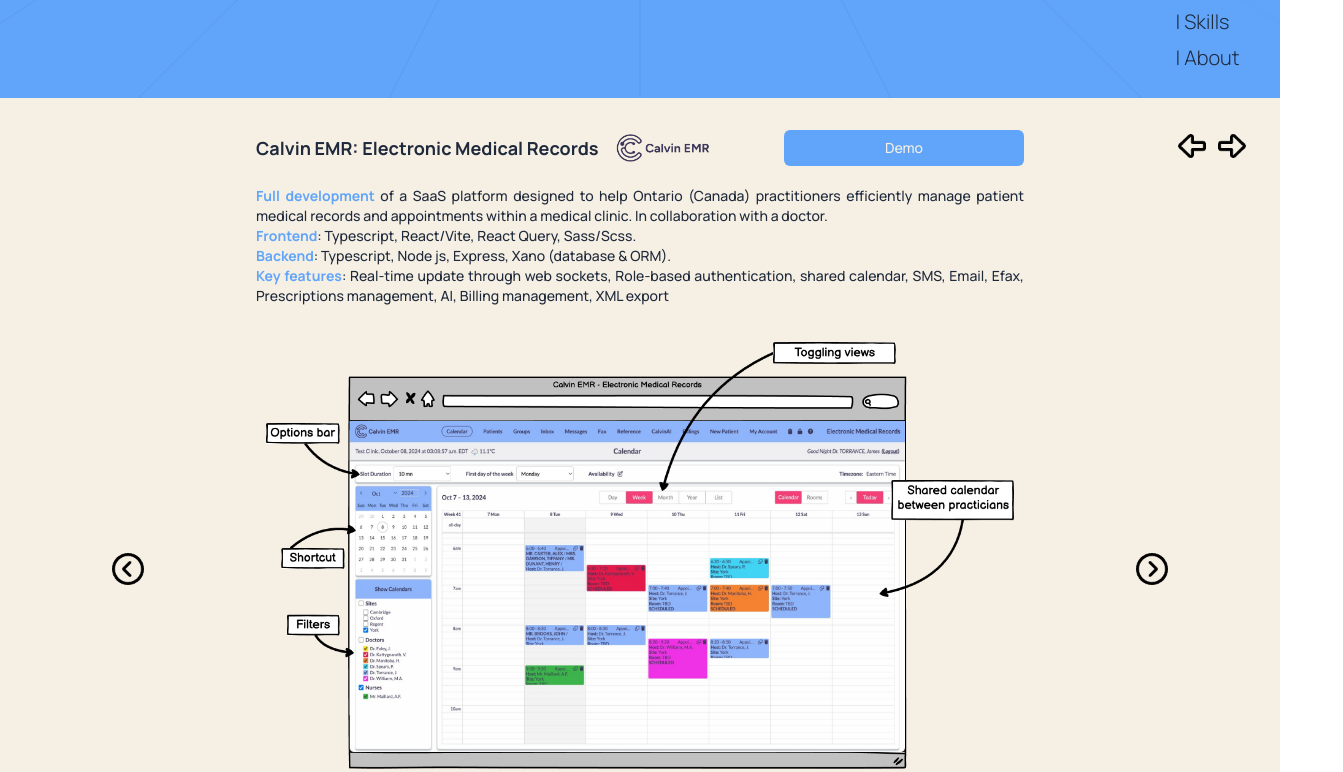
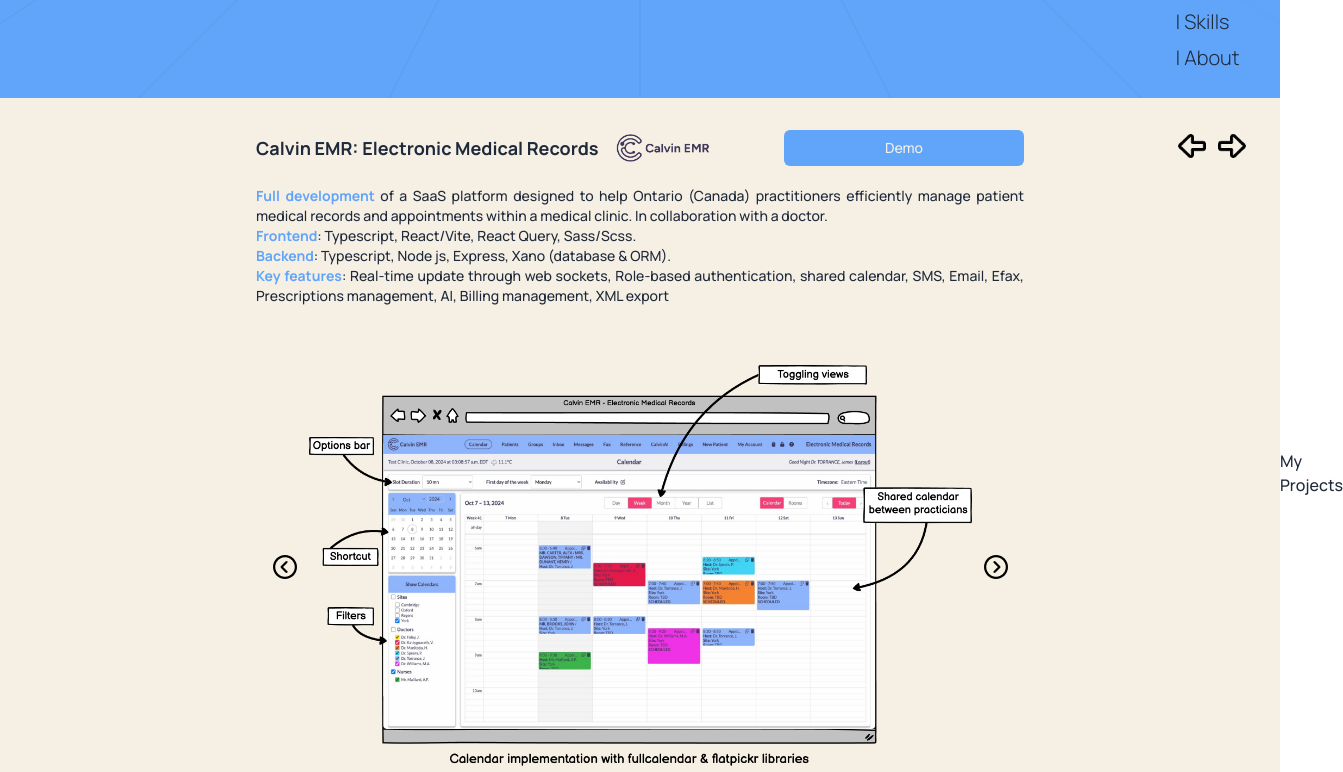
Before and after one commit to virouncode/portfolio, a React (Vite) app: page / in a window 1280 px wide. Shown: the part 708-1480 px from the top of the page, 1343 px wide, since content can reach past the window. Built offline with nearby package versions, Linux system fonts and the light colour scheme.

Commit message:
Carousel

```diff
--- a/src/components/CalvinEMRProject.tsx
+++ b/src/components/CalvinEMRProject.tsx
@@ -1,60 +1,44 @@
-import { useEffect, useState } from "react";
-import calvinAI from "/assets/img/calvinemrAI.png";
-import calvinBilling from "/assets/img/calvinemrBilling.png";
-import calvinCalendar from "/assets/img/calvinemrCalendar.png";
-import calvinDashboard from "/assets/img/calvinemrDashboard.png";
-import calvinFax from "/assets/img/calvinemrFax.png";
-import calvinMessages from "/assets/img/calvinemrMessages.png";
-import calvinPrescription from "/assets/img/calvinemrPrescription.png";
-import calvinRecord from "/assets/img/calvinemrRecord.png";
-import calvinRoles from "/assets/img/calvinemrRoles.png";
+import Carousel from "./Carousel";
 import calvinLogo from "/assets/img/calvinLogo.png";
-import next from "/assets/img/next.png";
-import previous from "/assets/img/previous.png";
 
-const calvinProjectImages = [
-  calvinCalendar,
-  calvinRecord,
-  calvinMessages,
-  calvinFax,
-  calvinPrescription,
-  calvinAI,
-  calvinBilling,
-  calvinRoles,
-  calvinDashboard,
+const calvinEMRImages = [
+  {
+    id: 1,
+    url: "/assets/img/calvinemrCalendar.png",
+    title: "CalvinEMR Calendar",
+  },
+  { id: 2, url: "/assets/img/calvinemrRecord.png", title: "CalvinEMR Record" },
+  {
+    id: 3,
+    url: "/assets/img/calvinemrMessages.png",
+    title: "CalvinEMR Messages",
+  },
+  { id: 4, url: "/assets/img/calvinemrFax.png", title: "CalvinEMR Fax" },
+  {
+    id: 5,
+    url: "/assets/img/calvinemrPrescription.png",
+    title: "CalvinEMR Prescription",
+  },
+  { id: 6, url: "/assets/img/calvinemrAI.png", title: "CalvinEMR AI" },
+  {
+    id: 7,
+    url: "/assets/img/calvinemrBilling.png",
+    title: "CalvinEMR Billing",
+  },
+
+  { id: 8, url: "/assets/img/calvinemrRoles.png", title: "CalvinEMR Roles" },
+
+  {
+    id: 9,
+    url: "/assets/img/calvinemrDashboard.png",
+    title: "CalvinEMR Dashboard",
+  },
 ];
 const CalvinEMRProject = () => {
-  const [projectImg, setProjectImg] = useState(0);
-  const [preloadedImages, setPreloadedImages] = useState<HTMLImageElement[]>(
-    []
-  );
-
-  useEffect(() => {
-    // Function to preload images
-    const preloadImages = () => {
-      const loadedImages = calvinProjectImages.map((img) => {
-        const image = new Image();
-        image.src = img; // Set the src to the image path
-        return image; // Return the Image object
-      });
-      setPreloadedImages(loadedImages); // Store the loaded images in state
-    };
-
-    preloadImages(); // Call the preload function on component mount
-  }, []);
-
-  const handleClickNext = () => {
-    setProjectImg((index) => (index + 1) % calvinProjectImages.length);
-  };
-  const handleClickPrevious = () => {
-    setProjectImg((index) =>
-      index - 1 >= 0 ? index - 1 : calvinProjectImages.length + (index - 1)
-    );
-  };
   return (
     <>
-      <div className="md:max-w-3xl">
-        <div className="flex flex-col lg:flex-row items-center mb-5 justify-between">
+      <div className="md:max-w-4xl md:h-1/4">
+        <div className="flex flex-col lg:flex-row items-center mb-5 justify-between md:max-w-3xl">
           <div className="flex gap-4 items-center mb-4 lg:mb-0">
             <h3 className="text-lg font-bold">
               Calvin EMR: Electronic Medical Records
@@ -71,48 +55,30 @@
             Demo
           </a>
         </div>
-        <div className="text-sm text-justify">
+        <div className="text-sm text-justify md:max-w-3xl">
           <span className="text-blue-400 font-bold">Full development </span>of a
           SaaS platform designed to help Ontario (Canada) practitioners
           efficiently manage patient medical records and appointments within a
           medical clinic. In collaboration with a doctor.
         </div>
-        <div className="text-sm text-justify">
+        <div className="text-sm text-justify md:max-w-3xl">
           <span className="text-blue-400 font-bold">Frontend</span>: Typescript,
           React/Vite, React Query, Sass/Scss.
           <br />
-          <span className="text-blue-400 font-bold"> Backend</span>: Typescript,
-          Node js, Express, Xano (database & ORM).
+          <span className="text-blue-400 font-bold md:max-w-3xl"> Backend</span>
+          : Typescript, Node js, Express, Xano (database & ORM).
           <br />
           <p>
-            <span className="text-blue-400 font-bold">Key features</span>:
-            Real-time update through web sockets, Role-based authentication,
+            <span className="text-blue-400 font-bold md:max-w-3xl">
+              Key features
+            </span>
+            : Real-time update through web sockets, Role-based authentication,
             shared calendar, SMS, Email, Efax, Prescriptions management, AI,
             Billing management, XML export
           </p>
         </div>
       </div>
-      <div className="flex justify-between items-center gap-2 lg:px-20 lg:py-5 flex-1 overflow-hidden w-full">
-        <img
-          src={previous}
-          alt="previous-arrow"
-          className="w-6 lg:w-8 cursor-pointer hover:opacity-80 active:scale-95"
-          onClick={handleClickPrevious}
-        />
-        <div className="flex-1 h-full flex justify-center">
-          <img
-            src={preloadedImages[projectImg]?.src}
-            alt={`Screenshot of Calvin EMR: ${projectImg}`}
-            className="object-contain h-full"
-          />
-        </div>
-        <img
-          src={next}
-          alt="next-arrow"
-          className="w-6 lg:w-8 cursor-pointer hover:opacity-80 active:scale-95"
-          onClick={handleClickNext}
-        />
-      </div>
+      <Carousel images={calvinEMRImages} imagesPerSlide={1} />
     </>
   );
 };
--- /dev/null
+++ b/src/components/Carousel.tsx
@@ -0,0 +1,77 @@
+import { useEffect, useRef, useState } from "react";
+import nextIcon from "../../public/assets/img/next.png";
+import prevIcon from "../../public/assets/img/previous.png";
+
+type CarouselProps = {
+  images: { id: number; url: string; title: string }[];
+  imagesPerSlide: number;
+};
+
+const Carousel = ({ images, imagesPerSlide }: CarouselProps) => {
+  const [currentSlide, setCurrentSlide] = useState(1);
+  const [imageWidth, setImageWidth] = useState(0);
+  const imageRef = useRef<HTMLImageElement | null>(null);
+
+  useEffect(() => {
+    if (images.length > 0) setCurrentSlide(1);
+  }, [images]);
+
+  useEffect(() => {
+    if (imageRef.current) setImageWidth(imageRef.current?.offsetWidth ?? 0);
+  }, []);
+
+  const handleClickPrevious = () => {
+    console.log("click");
+
+    setCurrentSlide((prev) => (prev === 1 ? images.length : prev - 1));
+  };
+
+  const handleClickNext = () => {
+    setCurrentSlide((prev) => (prev === images.length ? 1 : prev + 1));
+  };
+
+  return (
+    <div className="flex justify-between items-center relative md:max-w-3xl flex-1 md:h-2/3">
+      <button
+        onClick={handleClickPrevious}
+        className="flex justify-center items-center"
+      >
+        <img src={prevIcon} alt="prev-button" className="w-1/2" />
+      </button>
+      <div
+        className="flex-1 text-center overflow-hidden h-full"
+        style={{
+          width: imageWidth ? `${imagesPerSlide * imageWidth}px` : "100%",
+        }}
+      >
+        <div
+          className="flex w-full h-full transition-transform duration-300"
+          style={{
+            transform: `translateX(-${(currentSlide - 1) * imageWidth}px)`,
+          }}
+        >
+          {images.map((image) => (
+            <img
+              onLoad={() => {
+                setImageWidth(imageRef.current?.offsetWidth ?? 0);
+              }}
+              ref={imageRef}
+              src={image.url}
+              alt={image.title}
+              className="w-full h-full object-contain"
+            />
+          ))}
+        </div>
+      </div>
+
+      <button
+        onClick={handleClickNext}
+        className="flex justify-center items-center"
+      >
+        <img src={nextIcon} alt="next-button" className="w-1/2" />
+      </button>
+    </div>
+  );
+};
+
+export default Carousel;
--- a/src/components/Projects.tsx
+++ b/src/components/Projects.tsx
@@ -20,8 +20,8 @@
       className="h-[calc(100vh-45px)] lg:h-[calc(100vh-50px)] bg-cream scroll-mt-11 lg:scroll-mt-14 flex justify-center items-center relative"
       id="projects"
     >
-      <div className="flex flex-col items-center justify-center gap-4 p-10 md:p-8 max-w-[1700px] h-full">
-        <h2 className="absolute -left-full">My Projects</h2>
+      <div className="flex flex-col items-center justify-center gap-4 p-10 md:p-8 max-w-[1700px] h-full overflow-hidden">
+        <h2 className="absolute left-full">My Projects</h2>
         <div className="absolute top-0 right-1/2 md:right-0  p-2 md:p-8 flex gap-2 translate-x-1/2 md:translate-x-0">
           <img
             src={previousProject}
--- a/src/components/TooolProject.tsx
+++ b/src/components/TooolProject.tsx
@@ -1,50 +1,18 @@
-import { useEffect, useState } from "react";
-import next from "/assets/img/next.png";
-import previous from "/assets/img/previous.png";
+import Carousel from "./Carousel";
 import tooolLogo from "/assets/img/tooolLogo.webp";
-import tooolMainstep from "/assets/img/tooolMainstep.png";
-import tooolMenuExport from "/assets/img/tooolMenuExport.png";
-import tooolPadsMix from "/assets/img/tooolPadsMix.png";
-import tooolProof from "/assets/img/tooolProof.png";
 
-const tooolProjectImages = [
-  tooolMainstep,
-  tooolPadsMix,
-  tooolMenuExport,
-  tooolProof,
+const tooolImages = [
+  { id: 1, url: "/assets/img/tooolMainstep.png", title: "Toool Mainstep" },
+  { id: 2, url: "/assets/img/tooolPadsMix.png", title: "Toool Pads Mix" },
+  { id: 3, url: "/assets/img/tooolMenuExport.png", title: "Toool Menu Export" },
+  { id: 4, url: "/assets/img/tooolProof.png", title: "Toool Proof" },
 ];
 
 const TooolProject = () => {
-  const [projectImg, setProjectImg] = useState(0);
-  const [preloadedImages, setPreloadedImages] = useState<HTMLImageElement[]>(
-    []
-  );
-  useEffect(() => {
-    // Function to preload images
-    const preloadImages = () => {
-      const loadedImages = tooolProjectImages.map((img) => {
-        const image = new Image();
-        image.src = img; // Set the src to the image path
-        return image; // Return the Image object
-      });
-      setPreloadedImages(loadedImages); // Store the loaded images in state
-    };
-
-    preloadImages(); // Call the preload function on component mount
-  }, []);
-
-  const handleClickNext = () => {
-    setProjectImg((index) => (index + 1) % tooolProjectImages.length);
-  };
-  const handleClickPrevious = () => {
-    setProjectImg((index) =>
-      index - 1 >= 0 ? index - 1 : tooolProjectImages.length + (index - 1)
-    );
-  };
   return (
     <>
-      <div className="md:max-w-3xl">
-        <div className="flex flex-col lg:flex-row items-center mb-5 justify-between">
+      <div className="md:max-w-4xl md:h-1/4">
+        <div className="flex flex-col lg:flex-row items-center mb-5 justify-between md:max-w-3xl">
           <div className="flex gap-4 items-center mb-4 lg:mb-0">
             <h3 className="text-lg font-bold">Toool Music Production App</h3>
             <div className="w-8 rounded-md overflow-hidden hidden md:block">
@@ -59,7 +27,7 @@
             Demo
           </a>
         </div>
-        <div className="text-sm text-justify">
+        <div className="text-sm text-justify md:max-w-3xl">
           <span className="text-blue-400 font-bold">
             Co-creation and development
           </span>{" "}
@@ -68,39 +36,21 @@
           helps music producers to create and mix music on the go. The app is
           designed to look like an audio plug-in, user-friendly and intuitive.
         </div>
-        <div className="text-sm text-justify">
+        <div className="text-sm text-justify md:max-w-3xl">
           <span className="text-blue-400 font-bold">Stack</span>: C++, JUCE
           framework
           <br />
           <p>
-            <span className="text-blue-400 font-bold">Key features</span>: Music
-            generator, 460 chord progressions in all keys, 250 rhythmic
+            <span className="text-blue-400 font-bold md:max-w-3xl">
+              Key features
+            </span>
+            : Music generator, 460 chord progressions in all keys, 250 rhythmic
             patterns, 50 sound packs, human groove, mixing desk, step sequencer,
             MIDI/wav/stems export.
           </p>
         </div>
       </div>
-      <div className="flex justify-between items-center gap-2 lg:px-20 lg:py-5 flex-1 overflow-hidden w-full">
-        <img
-          src={previous}
-          alt="previous-arrow"
-          className="w-6 lg:w-8 cursor-pointer hover:opacity-80"
-          onClick={handleClickPrevious}
-        />
-        <div className="flex-1 h-full flex justify-center">
-          <img
-            src={preloadedImages[projectImg]?.src}
-            alt={`Screenshot of Toool App: ${projectImg}`}
-            className="object-contain h-full"
-          />
-        </div>
-        <img
-          src={next}
-          alt="next-arrow"
-          className="w-6 lg:w-8 cursor-pointer hover:opacity-80"
-          onClick={handleClickNext}
-        />
-      </div>
+      <Carousel images={tooolImages} imagesPerSlide={1} />
     </>
   );
 };
```
